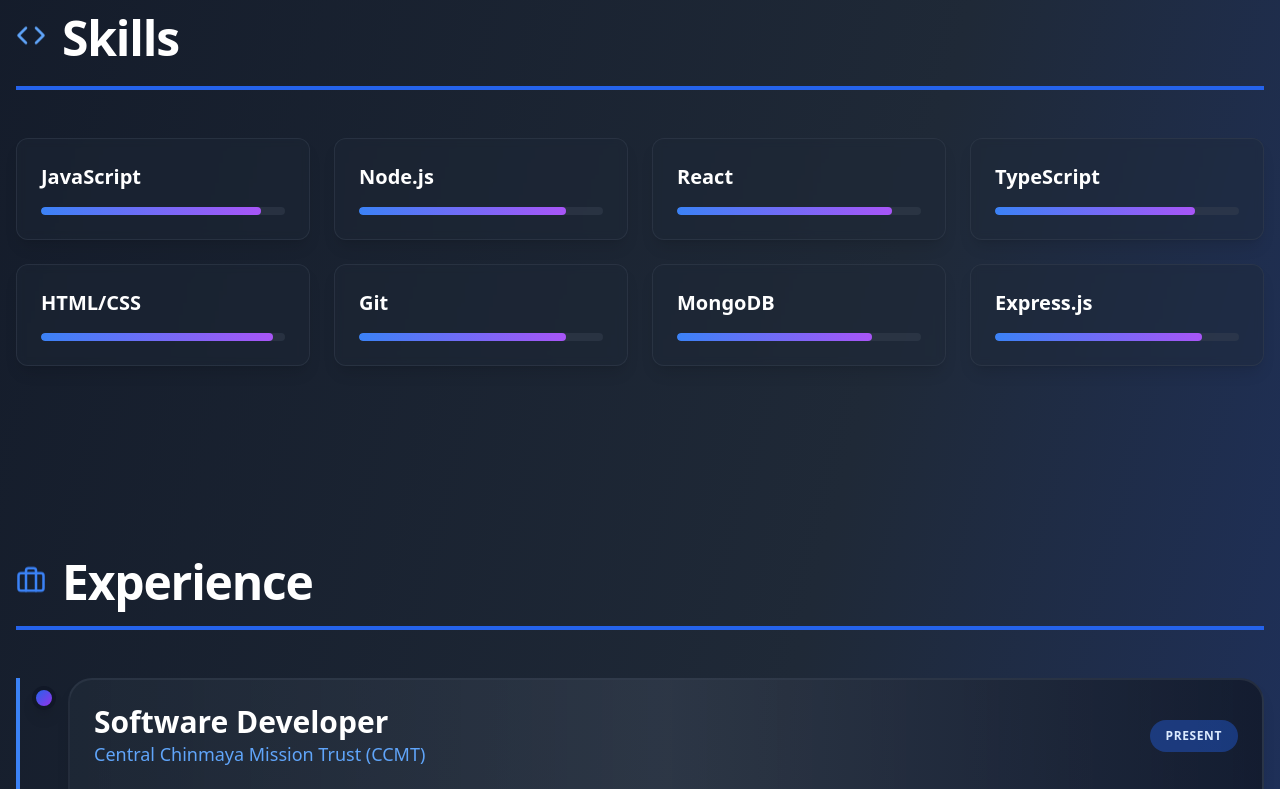
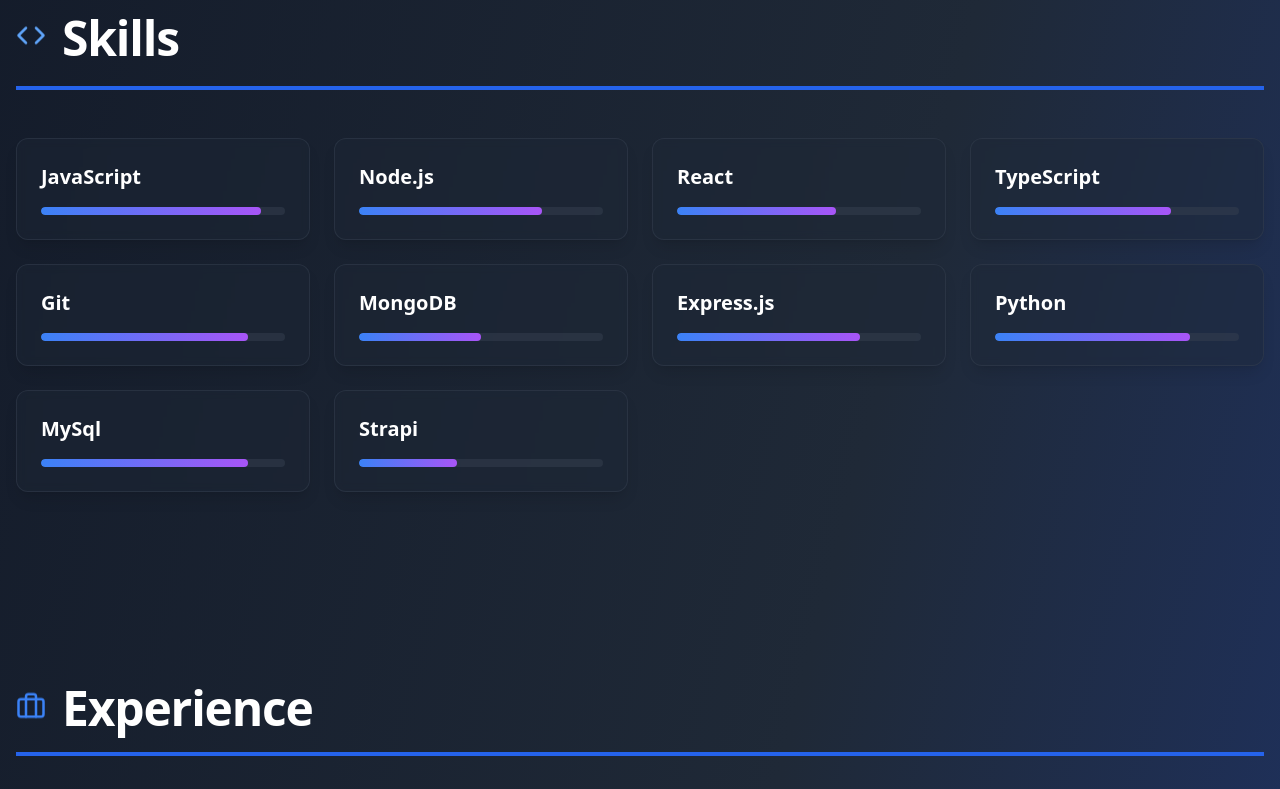
Before and after one commit to Devendrakhot/portfolio, a React (Vite) app: page / in a window 1280 px wide. Shown: the part 1160-1949 px from the top of the page. Built offline with nearby package versions, Linux system fonts and the light colour scheme.

Commit message:
skill update

```diff
--- a/src/App.tsx
+++ b/src/App.tsx
@@ -146,13 +146,15 @@
     <div className="grid grid-cols-2 sm:grid-cols-3 md:grid-cols-4 gap-6">
       {[
         { name: 'JavaScript', level: '90%' },
-        { name: 'Node.js', level: '85%' },
-        { name: 'React', level: '88%' },
-        { name: 'TypeScript', level: '82%' },
-        { name: 'HTML/CSS', level: '95%' },
+        { name: 'Node.js', level: '75%' },
+        { name: 'React', level: '65%' },
+        { name: 'TypeScript', level: '72%' },
         { name: 'Git', level: '85%' },
-        { name: 'MongoDB', level: '80%' },
-        { name: 'Express.js', level: '85%' },
+        { name: 'MongoDB', level: '50%' },
+        { name: 'Express.js', level: '75%' },
+        { name: 'Python', level: '80%' },
+        { name: 'MySql', level: '85%' },
+        { name: 'Strapi', level: '40%' }
       ].map((skill) => (
         <div
           key={skill.name}
@@ -163,7 +165,7 @@
           </div>
           <div className="w-full h-2 bg-gray-700/50 rounded-full overflow-hidden">
             <div
-              className="h-full bg-gradient-to-r from-blue-500 to-purple-500 rounded-full transition-all duration-700 group-hover:scale-x-110 origin-left"
+              className="h-full bg-gradient-to-r from-blue-500 to-purple-500 rounded-full transition-all duration-700  "
               style={{ width: skill.level }}
             />
           </div>
```
